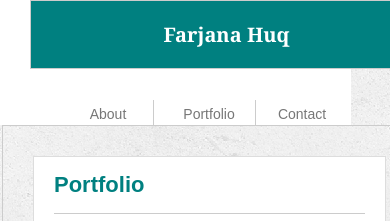
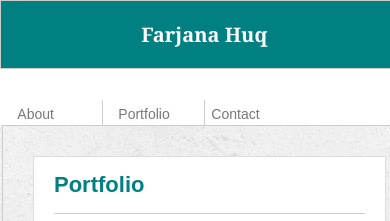
Before and after one commit to farjanaHuq/Responsive_Portfolio, a plain HTML site: page portfolio.html in a window 390 px wide. Shown: the top 221 px of the page. Drawn offline with Linux system fonts and the light colour scheme.

Commit message:
style.css final update

```diff
--- a/assets/css/styles.css
+++ b/assets/css/styles.css
@@ -43,6 +43,7 @@ html,body{
     float: left;
 }
 .nav-links {
+    dis
     margin-right: 16%;
 }
 #Contact-header{
@@ -167,12 +168,6 @@ input[type=text], select {
     border: 1px solid #ccc;
     border-radius: 4px;
     box-sizing: border-box;
-}
-#name,
-#email,
-#message{
-    font-family: Arial, Helvetica, sans-serif;
-
 }
 #message{
     width: 60%;
@@ -327,7 +322,7 @@ input[type=submit]:active{
     #fname,#femail,#fmessage{
         width:90%;
         margin-left: 15px
-}
+     }
 @media only screen and (max-width: 768px) {
     .wrapper{
         width: 100%;
@@ -389,7 +384,7 @@ input[type=submit]:active{
         max-width: 100%;
     }
     .header{
-        width: 90%;
+        width: 100%;
         flex-direction: column;
         margin: 0;
         height: auto;
@@ -397,13 +392,14 @@ input[type=submit]:active{
     .nav-links{
         width: 100%; /* */
         justify-content: center;
-        text-align: center;
-        margin-right: 0%;
+        align-items: center;
+        margin-left: -23%;
     }
     #Your-name{
-        width: 100%;
+        width: 94%;
         justify-content: center;
         text-align: center;
+        margin-left: 0%;
     }
     .content-index{
         clear: both;
```
